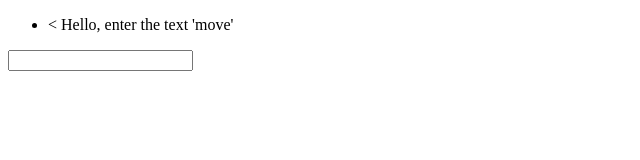
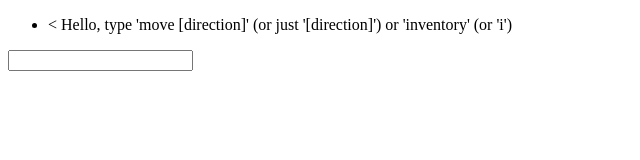
Before and after one commit to bpander/RandomAdventure, a website: page index.html in a window 1280 px wide. Shown: the whole page, without its empty margins (0-640 px from the left). Drawn offline with Linux system fonts and the light colour scheme.

Commit message:
Makes the intro text more helpful.

```diff
--- a/index.html
+++ b/index.html
@@ -7,7 +7,7 @@
 
     <div class="js-consoleView">
         <ul>
-            <li>&lt; Hello, enter the text 'move'</li>
+            <li>&lt; Hello, type 'move [direction]' (or just '[direction]') or 'inventory' (or 'i')</li>
         </ul>
 
         <input type="text" />
```
